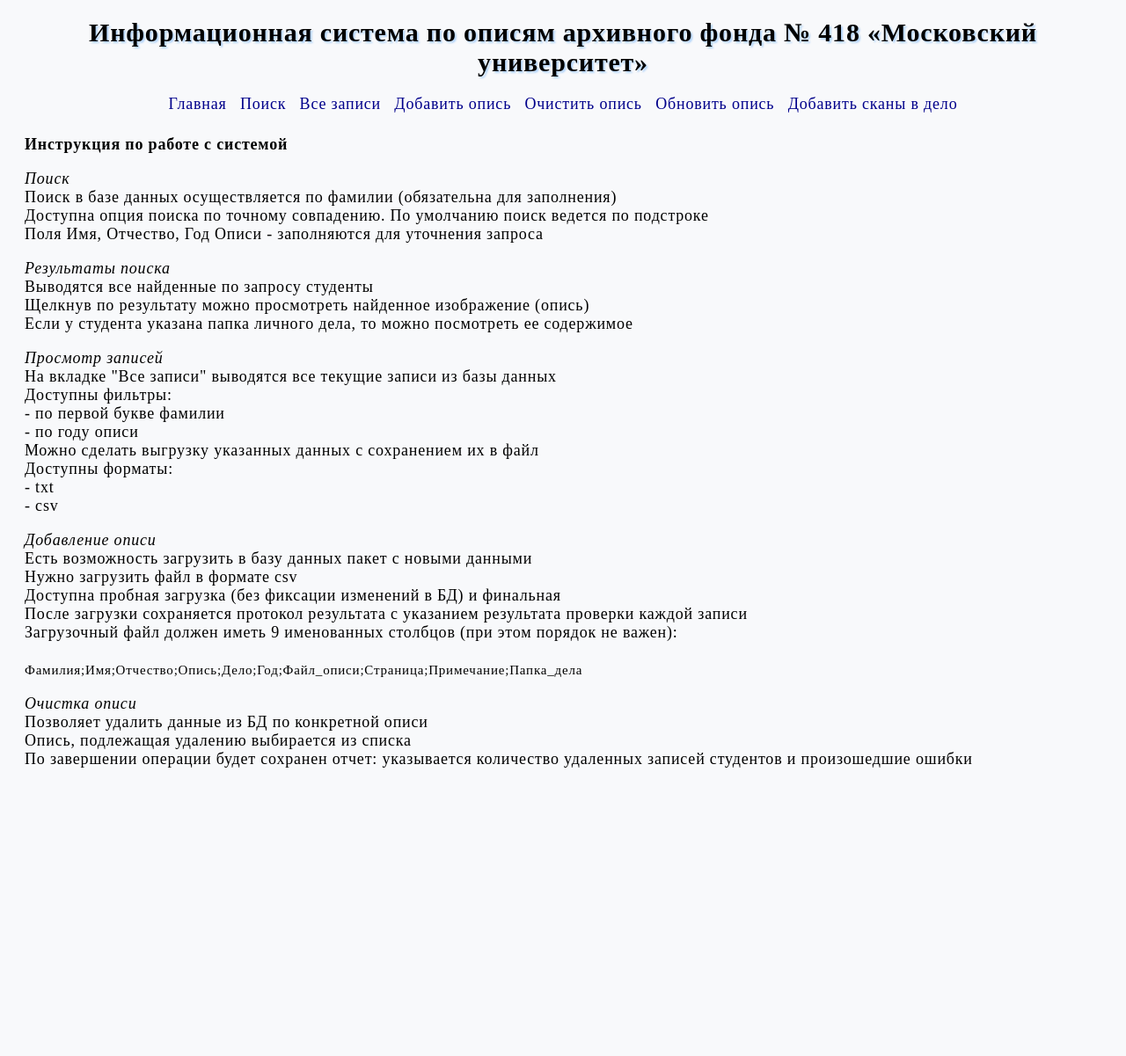
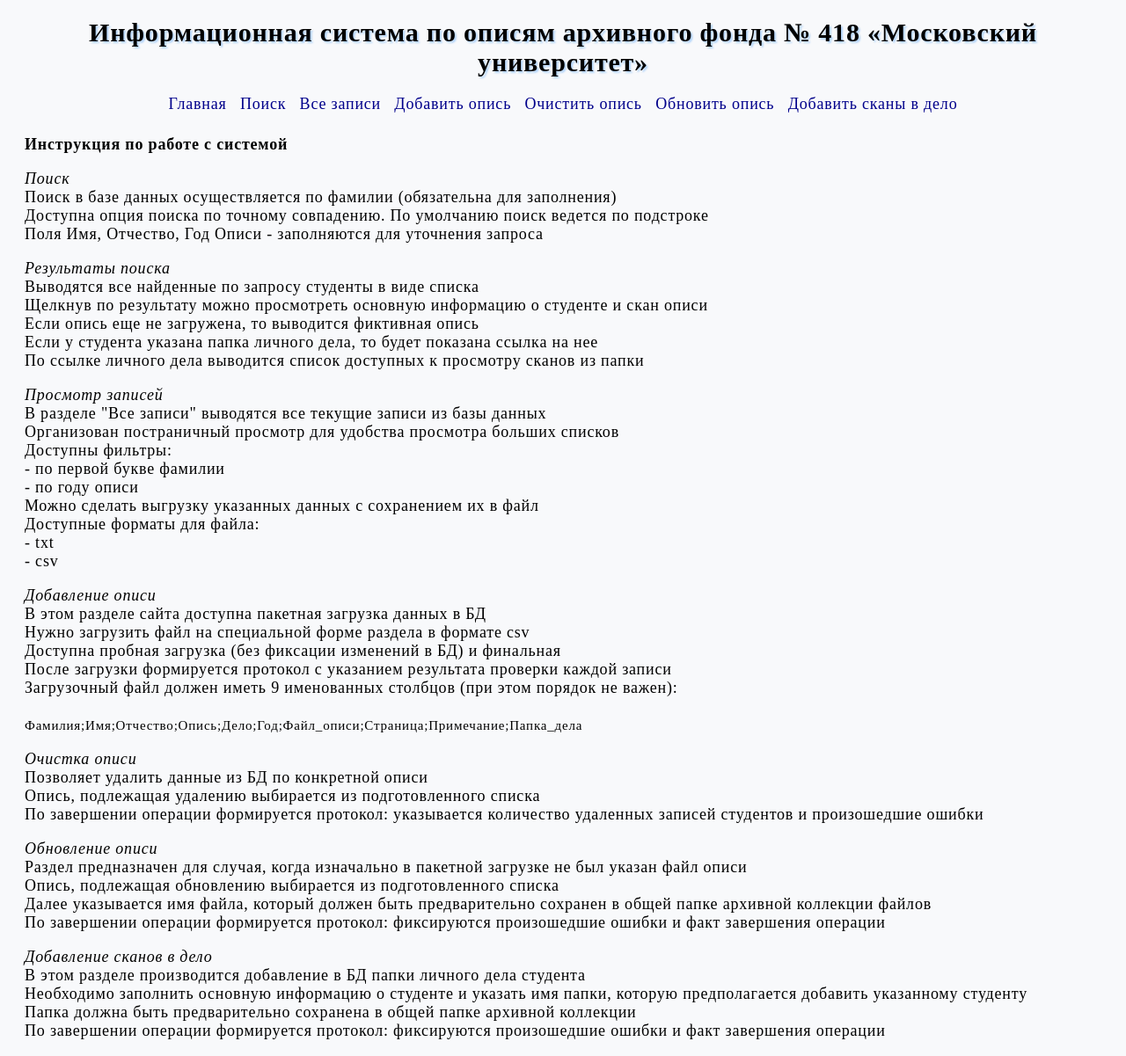
Before and after one commit to yanaredkina/Website-project, a Flask app: page /guide in a window 1280 px wide. Shown: the whole page at 88% size. Before the commit the page ends 873 px from the top, so only its background shows below. Run offline with Flask 3, Linux system fonts and the light colour scheme.

Commit message:
some minor changes

```diff
--- a/app.py
+++ b/app.py
@@ -11,11 +11,10 @@ from parserCSV import parseCSV
 
 app = Flask(__name__)
 app.config['SECRET_KEY'] = 'my secret key'
-app.config['REPORTS_FOLDER'] = os.path.abspath('reports')               #указать абсолютный путь к фактическому местоположению описей на диске
-app.config['PESONALCASES_FOLDER'] = os.path.abspath('personalcases')    #указать абсолютный путь к фактическому местоположению папок на диске
+app.config['REPORTS_FOLDER'] = os.path.abspath('reports')
+app.config['PESONALCASES_FOLDER'] = os.path.abspath('personalcases')
 app.config['ENV'] = 'development'
 app.config['DEBUG'] = True
-
 
 def sql_lower(value):
     return value.lower()
@@ -31,20 +30,18 @@ def get_db_connection():
 def index():
     return render_template('index.html')
 
-
 @app.route('/guide')
 def guide():
     return render_template('guide.html')
-
 
 @app.route('/search_form')
 def search_form():
     return render_template('search_form.html')
 
-
 @app.route('/search', methods=['POST'])
 def search():
-    query = """SELECT Persons.ID, Persons.LastName, Persons.FirstName, Persons.MiddleName, Reports.Name, Reports.Year, PersonRegistry.PersonalCase, Persons.PersonalCaseDir
+    query = """SELECT Persons.ID, Persons.LastName, Persons.FirstName, Persons.MiddleName, Reports.Name,
+                      Reports.Year, PersonRegistry.PersonalCase, Persons.PersonalCaseDir
                                FROM Persons INNER JOIN PersonRegistry ON Persons.ID=PersonRegistry.PersonID
                                             INNER JOIN Reports on PersonRegistry.ReportID=Reports.ID
                                WHERE sql_lower(Persons.LastName) """
@@ -60,10 +57,12 @@ def search():
     lastname = request.form['lastname']
     query += q
     arguments.append(s(lastname))
+
     if 'firstname' in request.form and len(request.form['firstname']) > 0:
         firstname = request.form['firstname']
         query += 'AND sql_lower(Persons.FirstName) ' + q
         arguments.append(s(firstname))
+
     if 'middlename' in request.form and len(request.form['middlename']) > 0:
         middlename = request.form['middlename']
         query += 'AND sql_lower(Persons.MiddleName) ' + q
@@ -81,12 +80,12 @@ def search():
         flash('Ничего не найдено!')
         return redirect(url_for('search_form'))
 
-    return render_template('search_results.html', rows = result, arg=arguments, total = len(result))
-
+    return render_template('search_results.html', rows=result, arg=arguments, total=len(result))
 
 @app.route('/search_ID/<int:ident>')
 def search_ID(ident):
-    query = """SELECT Persons.ID, Persons.LastName, Persons.FirstName, Persons.MiddleName, Persons.PersonalCaseDir, Reports.Name, Reports.Year, PersonRegistry.Page, PersonRegistry.PersonalCase, Files.ID, Files.Type
+    query = """SELECT Persons.ID, Persons.LastName, Persons.FirstName, Persons.MiddleName, Persons.PersonalCaseDir,
+                      Reports.Name, Reports.Year, PersonRegistry.Page, PersonRegistry.PersonalCase, Files.ID, Files.Type
                             FROM Persons INNER JOIN PersonRegistry ON Persons.ID=PersonRegistry.PersonID
                                          INNER JOIN Reports ON PersonRegistry.ReportID=Reports.ID
                                          LEFT JOIN Files ON PersonRegistry.FileID=Files.ID
@@ -98,20 +97,21 @@ def search_ID(ident):
     conn.close()
     if not result:
         flash('Ничего не найдено!')
-        return redirect(url_for('search'))
+        return redirect(url_for('search_form'))
 
     arguments = [result[0][1], result[0][2], result[0][3]]
-    return render_template('display_results.html', rows = result, arg=arguments)
-
+    return render_template('display_results.html', rows=result, arg=arguments)
 
 @app.route('/content/<int:ident>')
 def content(ident):
     conn = get_db_connection()
     result = conn.execute('SELECT FileName, Type FROM Files WHERE ID = ?', (ident,)).fetchone()
     conn.close()
+
     fullfilepath = os.path.join(app.config['REPORTS_FOLDER'], result[0])
     if not (os.path.isfile(fullfilepath)):
-        return Response('НЕВОЗМОЖНО ОТОБРАЗИТЬ ФАЙЛ ОПИСИ: УКАЗАННОГО В БД ФАЙЛА НЕТ НА ДИСКЕ! (' + (fullfilepath) + ')', mimetype='text/plain')
+        message = 'НЕВОЗМОЖНО ОТОБРАЗИТЬ ФАЙЛ ОПИСИ: УКАЗАННОГО В БД ФАЙЛА НЕТ НА ДИСКЕ! (' + (fullfilepath) + ')'
+        return Response(message, mimetype='text/plain')
 
     if result[1] == 'jpg' or result[1] =='jpeg':
         return send_file(fullfilepath, mimetype='image/jpeg')
@@ -124,20 +124,19 @@ def content(ident):
     else:
         return send_file(fullfilepath, mimetype='application/pdf')
 
-
 @app.route('/reports/<char>/<year>/<int:page>', methods=['POST', 'GET'])
 def reports(char, year, page):
     if request.method == 'POST':
         year = request.form.get('select_year')
 
-    query = """SELECT Persons.ID, Persons.LastName, Persons.FirstName, Persons.MiddleName, Reports.Name, Reports.Year, PersonRegistry.PersonalCase, Persons.PersonalCaseDir
+    query = """SELECT Persons.ID, Persons.LastName, Persons.FirstName, Persons.MiddleName, Reports.Name,
+                      Reports.Year, PersonRegistry.PersonalCase, Persons.PersonalCaseDir
                                FROM Persons INNER JOIN PersonRegistry ON Persons.ID=PersonRegistry.PersonID
                                             INNER JOIN Reports ON PersonRegistry.ReportID=Reports.ID
                                WHERE sql_lower(Persons.LastName) LIKE ? """
 
     if (year != '*'):
         query += ' AND Reports.Year = ' + year
-
     if (char != '%'):
         args = char + '%'
     else:
@@ -151,21 +150,20 @@ def reports(char, year, page):
     conn.close()
     if not result:
         flash('Ничего не найдено!')
-        return redirect(url_for('index'))
+        return render_template('reports.html', rows=result, arg=[char, year], years=years, pages=[0], curpage=0, total=0)
 
     pages_cnt = (len(result) // 60 + 1, len(result) // 60)[bool(len(result) % 60 == 0)]
     pages = [ i for i in range(1, pages_cnt + 1)]
     start = (page - 1) * 60
     end = start + 60
 
-    return render_template('reports.html', rows = result[start:end], arg =[char, year], years = years, pages = pages, curpage = page, total = len(result))
-
-
+    return render_template('reports.html', rows=result[start:end], arg=[char, year], years=years, pages=pages, curpage=page, total=len(result))
 
 @app.route('/download_report/<ftype>/<char>/<year>')
 def download_report(ftype, char, year):
     conn = get_db_connection()
-    query = """SELECT Persons.LastName, Persons.FirstName, Persons.MiddleName, Reports.Name, PersonRegistry.PersonalCase, Reports.Year, Files.FileName, PersonRegistry.Page, Persons.Note, Persons.PersonalCaseDir
+    query = """SELECT Persons.LastName, Persons.FirstName, Persons.MiddleName, Reports.Name, PersonRegistry.PersonalCase,
+                      Reports.Year, Files.FileName, PersonRegistry.Page, Persons.Note, Persons.PersonalCaseDir
                                FROM Persons INNER JOIN PersonRegistry ON Persons.ID=PersonRegistry.PersonID
                                             INNER JOIN Reports ON PersonRegistry.ReportID=Reports.ID
                                             LEFT JOIN Files ON PersonRegistry.FileID=Files.ID
@@ -173,7 +171,6 @@ def download_report(ftype, char, year):
 
     if (year != '*'):
          query += ' AND Reports.Year = ' + year
-
     query += ' ORDER BY Persons.LastName, Persons.FirstName, Persons.MiddleName '
     result = conn.execute(query, (char + '%', )).fetchall()
     conn.close()
@@ -196,7 +193,6 @@ def download_report(ftype, char, year):
 
     return send_file(mem, as_attachment=True, download_name=filename, mimetype=mimetype)
 
-
 @app.route('/upload_batch', methods=['GET', 'POST'])
 def upload_batch():
     if request.method == 'POST':
@@ -212,7 +208,6 @@ def upload_batch():
 
         bytes = fileobj.read().decode('utf8')
         stream = StringIO(bytes)
-
         if (mode == 'test'):
             protocol = parseCSV(stream, app.config['REPORTS_FOLDER'], app.config['PESONALCASES_FOLDER'], 'test')
         else:
@@ -220,7 +215,6 @@ def upload_batch():
         return Response(protocol, mimetype='text/plain', headers={'Content-Disposition':'attachment; filename=uploadprotocol.txt'})
 
     return render_template('upload_batch.html')
-
 
 @app.route('/delete_form', methods=['GET', 'POST'])
 def delete_form():
@@ -238,19 +232,18 @@ def delete_form():
         protocol = delete_report(reportid)
         return Response(protocol, mimetype='text/plain', headers={'Content-Disposition':'attachment; filename=deleteprotocol.txt'})
 
-    return render_template('delete_form.html', rows = result)
-
+    return render_template('delete_form.html', rows=result)
 
 @app.route('/display_directory/<year>/<directory>')
 def display_directory(year, directory):
     dirpath = os.path.join(app.config['PESONALCASES_FOLDER'], year, directory)
     if not os.path.exists(dirpath):
-        return Response('НЕВОЗМОЖНО ПЕРЕЙТИ В ПАПКУ ЛИЧНОГО ДЕЛА: УКАЗАННОЙ В БД ПАПКИ НЕТ НА ДИСКЕ! (' + (dirpath) + ')', mimetype='text/plain')
+        message = 'НЕВОЗМОЖНО ПЕРЕЙТИ В ПАПКУ ЛИЧНОГО ДЕЛА: УКАЗАННОЙ В БД ПАПКИ НЕТ НА ДИСКЕ! (' + (dirpath) + ')'
+        return Response(message, mimetype='text/plain')
 
 
     files = list(map(lambda x: (x.encode('utf8', 'surrogateescape').decode('utf8'), x.split('.')[-1]), os.listdir(dirpath)))
     return render_template('display_directory.html', files=files, directory=directory, year=year)
-
 
 @app.route('/dircontent/<year>/<directory>/<filename>')
 def dircontent(year, directory, filename):
@@ -258,7 +251,6 @@ def dircontent(year, directory, filename):
     fd = open(os.path.join(dirpath, filename).encode('utf8'), 'br')
 
     filetype = filename.split('.')[-1]
-
     if filetype == 'jpg' or filetype =='jpeg' or filetype == 'JPEG' or filetype == 'JPG':
         return send_file(fd, mimetype='image/jpeg')
     if filetype == 'tif' or filetype == 'tiff' or filetype == 'TIFF' or filetype == 'TIF':
@@ -287,7 +279,6 @@ def update_case_form():
         conn = get_db_connection()
         result = conn.execute(query, (sql_lower(lastname), report, year, case)).fetchone()
         conn.close()
-
         if not result:
             flash('Студент в БД не найден!')
             return render_template('update_case_form.html')
@@ -301,7 +292,6 @@ def update_case_form():
         return Response(protocol, mimetype='text/plain', headers={'Content-Disposition':'attachment; filename=updateprotocol.txt'})
 
     return render_template('update_case_form.html')
-
 
 @app.route('/update_report_form', methods=['GET', 'POST'])
 def update_report_form():
@@ -318,7 +308,6 @@ def update_report_form():
             return render_template('update_report_form.html', rows = result)
 
         report_filename = request.form['report_file']
-
         fullfilepath = os.path.join(app.config['REPORTS_FOLDER'], report_filename)
         if not os.path.exists(fullfilepath):
             flash('Файл не найден!')
@@ -327,8 +316,7 @@ def update_report_form():
         protocol = update_report(reportid, report_filename)
         return Response(protocol, mimetype='text/plain', headers={'Content-Disposition':'attachment; filename=updateprotocol.txt'})
 
-    return render_template('update_report_form.html', rows = result)
-
+    return render_template('update_report_form.html', rows=result)
 
 if __name__ == "__main__":
     app.run()
--- a/schema.sql
+++ b/schema.sql
@@ -21,7 +21,7 @@ DROP TABLE IF EXISTS Reports;
 
 CREATE TABLE Reports (
     ID INTEGER PRIMARY KEY AUTOINCREMENT,
-    Name Text NOT NULL,
+    Name TEXT NOT NULL,
     Year INTEGER NOT NULL
 );
 
--- a/templates/display_results.html
+++ b/templates/display_results.html
@@ -1,6 +1,6 @@
 {% extends 'base.html' %}
 
-{% block title %} <title>Результаты</title> {% endblock %}
+{% block title %} <title>Студент</title> {% endblock %}
 
 {% block content %}
     <h2>Запрос:
--- a/templates/guide.html
+++ b/templates/guide.html
@@ -12,35 +12,52 @@
         </p>
 
         <p id="text"><i>Результаты поиска</i><br>
-            Выводятся все найденные по запросу студенты<br>
-            Щелкнув по результату можно просмотреть найденное изображение (опись)<br>
-            Если у студента указана папка личного дела, то можно посмотреть ее содержимое<br>
+            Выводятся все найденные по запросу студенты в виде списка<br>
+            Щелкнув по результату можно просмотреть основную информацию о студенте и скан описи<br>
+            Если опись еще не загружена, то выводится фиктивная опись<br>
+            Если у студента указана папка личного дела, то будет показана ссылка на нее<br>
+            По ссылке личного дела выводится список доступных к просмотру сканов из папки<br>
         </p>
 
         <p id="text"><i>Просмотр записей</i><br>
-            На вкладке "Все записи" выводятся все текущие записи из базы данных <br>
+            В разделе "Все записи" выводятся все текущие записи из базы данных<br>
+            Организован постраничный просмотр для удобства просмотра больших списков<br>
             Доступны фильтры:<br>
             - по первой букве фамилии<br>
             - по году описи<br>
             Можно сделать выгрузку указанных данных с сохранением их в файл<br>
-            Доступны форматы:<br>
+            Доступные форматы для файла:<br>
             - txt<br>
             - csv<br>
         </p>
 
         <p id="text"><i>Добавление описи</i><br>
-            Есть возможность загрузить в базу данных пакет с новыми данными<br>
-            Нужно загрузить файл в формате csv<br>
+            В этом разделе сайта доступна пакетная загрузка данных в БД<br>
+            Нужно загрузить файл на специальной форме раздела в формате csv<br>
             Доступна пробная загрузка (без фиксации изменений в БД) и финальная<br>
-            После загрузки сохраняется протокол результата с указанием результата проверки каждой записи<br>
+            После загрузки формируется протокол с указанием результата проверки каждой записи<br>
             Загрузочный файл должен иметь 9 именованных столбцов (при этом порядок не важен):<br><br>
             <small>Фамилия;Имя;Отчество;Опись;Дело;Год;Файл_описи;Страница;Примечание;Папка_дела<br>
         </p>
 
         <p id="text"><i>Очистка описи</i><br>
             Позволяет удалить данные из БД по конкретной описи<br>
-            Опись, подлежащая удалению выбирается из списка<br>
-            По завершении операции будет сохранен отчет: указывается количество удаленных записей студентов и произошедшие ошибки<br>
+            Опись, подлежащая удалению выбирается из подготовленного списка<br>
+            По завершении операции формируется протокол: указывается количество удаленных записей студентов и произошедшие ошибки<br>
+        </p>
+
+        <p id="text"><i>Обновление описи</i><br>
+            Раздел предназначен для случая, когда изначально в пакетной загрузке не был указан файл описи<br>
+            Опись, подлежащая обновлению выбирается из подготовленного списка<br>
+            Далее указывается имя файла, который должен быть предварительно сохранен в общей папке архивной коллекции файлов<br>
+            По завершении операции формируется протокол: фиксируются произошедшие ошибки и факт завершения операции<br>
+        </p>
+
+        <p id="text"><i>Добавление сканов в дело</i><br>
+            В этом разделе производится добавление в БД папки личного дела студента<br>
+            Необходимо заполнить основную информацию о студенте и указать имя папки, которую предполагается добавить указанному студенту<br>
+            Папка должна быть предварительно сохранена в общей папке архивной коллекции<br>
+            По завершении операции формируется протокол: фиксируются произошедшие ошибки и факт завершения операции<br>
         </p>
     </div>
 {% endblock %}
```
Also changed, not shown: parserCSV.py (+5 -4 lines), database.db, 3 other files.
